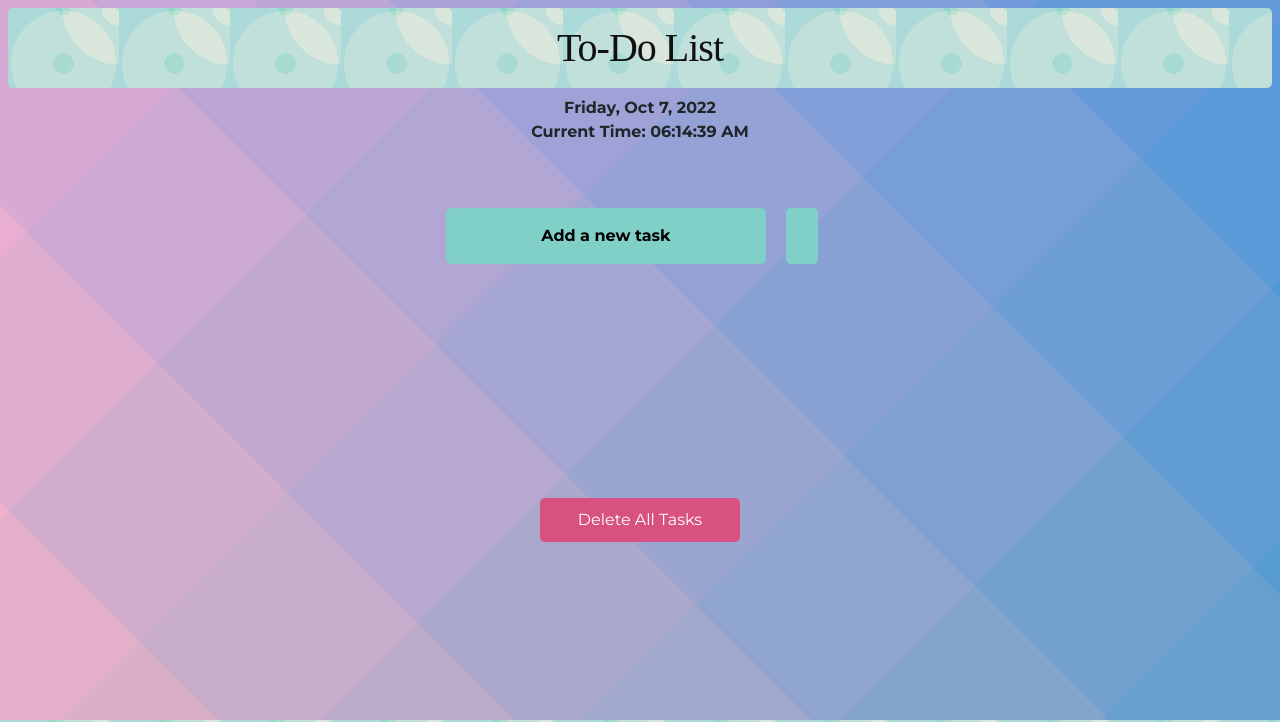
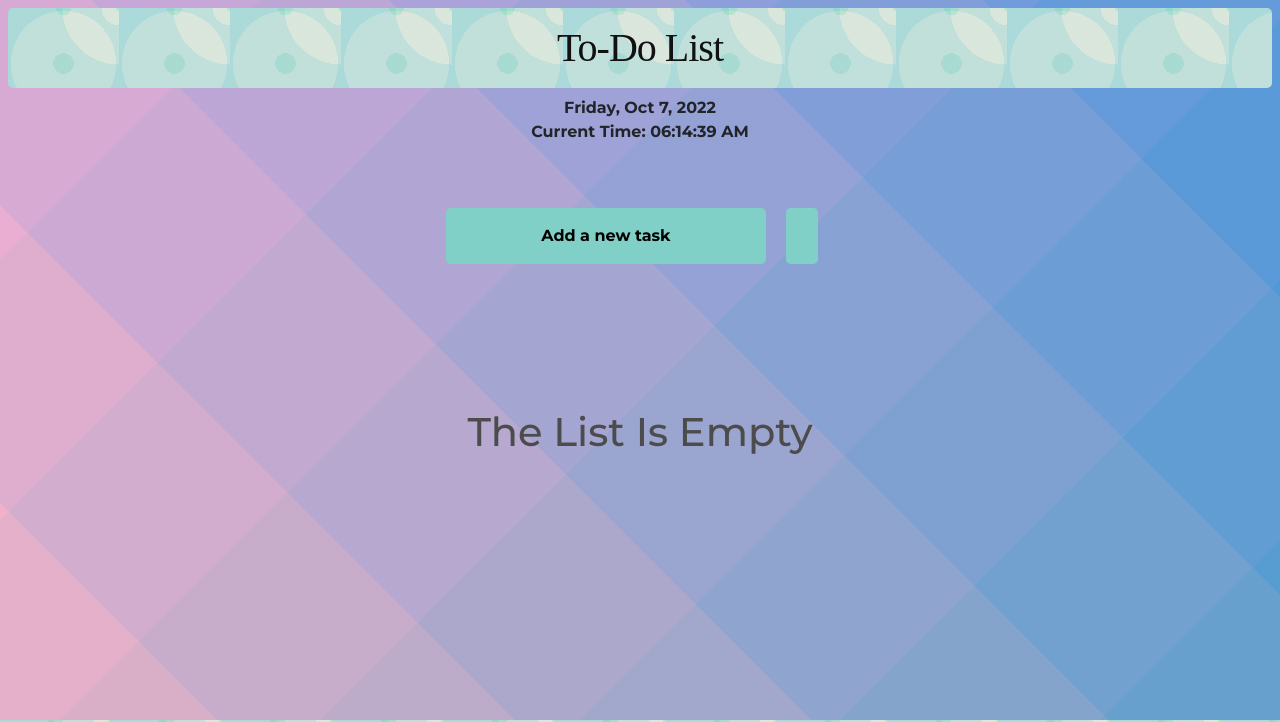
Before and after one commit to avinash201199/To-Do-List, a plain HTML site: page index.html in a window 1280 px wide. Shown: the top 722 px of the page. Drawn offline with nearby package versions, Linux system fonts and the light colour scheme; a web font is replaced by a local one.

Commit message:
New Code Added

```diff
--- a/assets/css/style.css
+++ b/assets/css/style.css
@@ -501,6 +501,12 @@ select {
     opacity: .7;
 }
 
+.no-to-do-item{
+    text-align: center;
+    padding-top: 80px;
+    color: #4d4c4c;
+}
+
 @keyframes slideIn {
     from {
         top: -300px;
--- a/assets/js/app.js
+++ b/assets/js/app.js
@@ -3,6 +3,8 @@ const todoInput = document.querySelector(".todo-input");
 const todoButton = document.querySelector(".todo-button");
 const todoList = document.querySelector(".todo-list");
 const filterOption = document.querySelector(".filter-todo");
+const deleteAllButton = document.querySelector(".delete-all")
+const noToDoItemText = document.querySelector(".no-to-do-item")
 
 //Event Listeners
 document.addEventListener("DOMContentLoaded", getTodos);
@@ -20,6 +22,24 @@ var day = new Date().toLocaleDateString('en-us', { weekday: "long", year: "numer
 document.getElementById("d2").innerHTML = day;
 
 //Functions
+function checkForEmptyList() {
+  if (localStorage.getItem("todos") === null) {
+    deleteAllButton.classList.add("hide")
+    noToDoItemText.classList.remove("hide")
+  }
+  else {
+    if (getItemFromLocalStorage().length == 0) {
+      deleteAllButton.classList.add("hide")
+      noToDoItemText.classList.remove("hide")
+    }
+    else {
+      deleteAllButton.classList.remove("hide")
+      noToDoItemText.classList.add("hide")
+    }
+  }
+}
+setInterval(checkForEmptyList, 100)
+
 function htmlEncode(str) {
   return String(str).replace(/[^\w. ]/gi, function (c) {
     return '&#' + c.charCodeAt(0) + ';';
--- a/index.html
+++ b/index.html
@@ -66,6 +66,9 @@
         </div>
     </div>
 
+      <div class="no-to-do-item">
+        <h1>The List Is Empty</h1>
+    </div>
     <div class="todo-container">
         <ul class="todo-list"></ul>
     </div>
```
